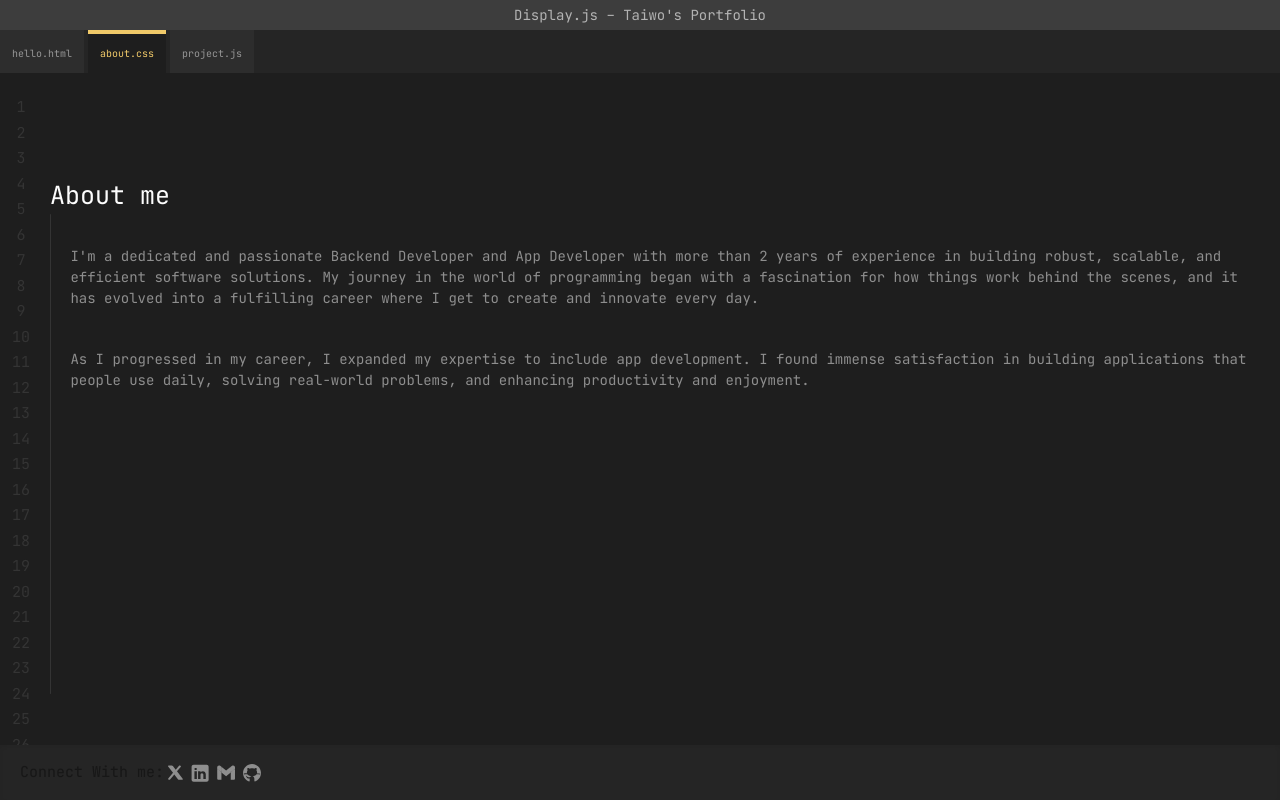
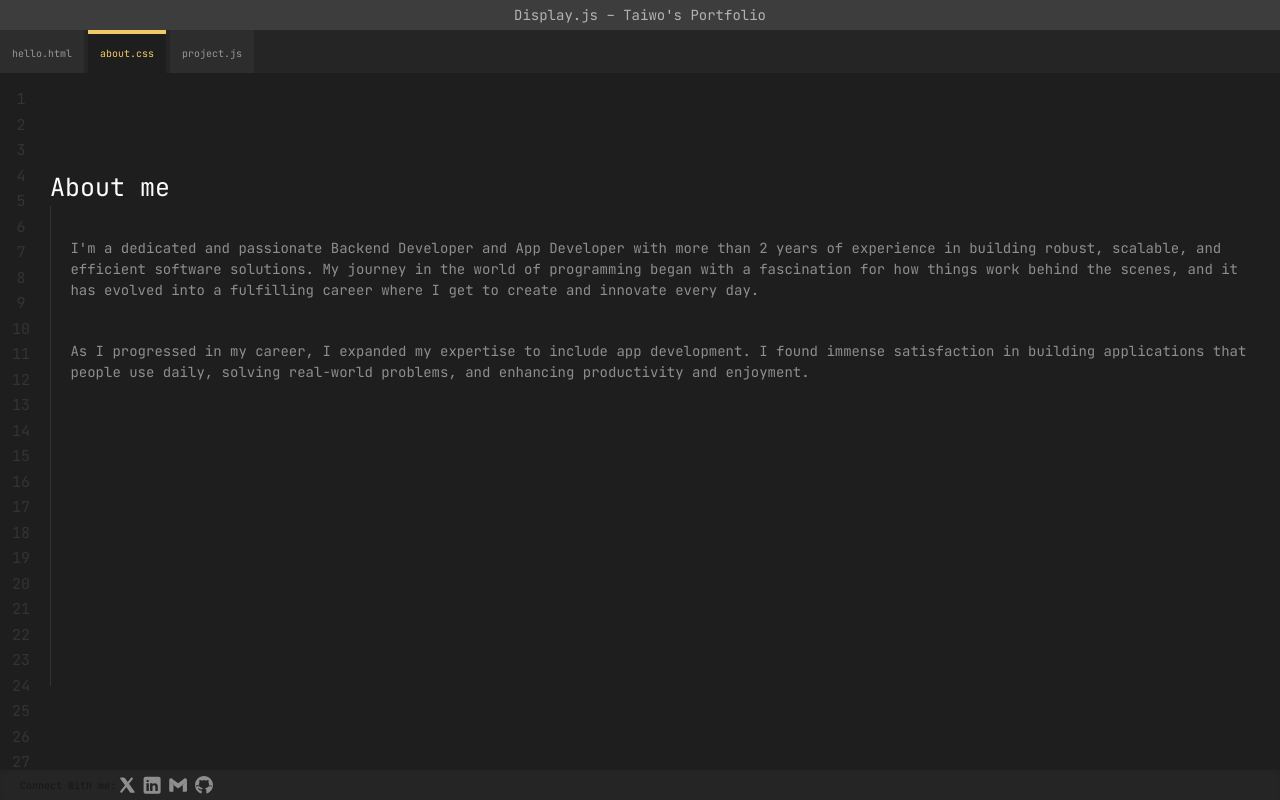
Before and after one commit to taiwoajasa245/portfolio-website, a Next.js app: page / in a window 1280 px wide. Both pictures are taken after a click on the element "about.css". Built offline with nearby package versions, Linux system fonts and the light colour scheme.

Commit message:
fixed footer

```diff
--- a/src/ui/HelloTaB/Footer.tsx
+++ b/src/ui/HelloTaB/Footer.tsx
@@ -2,9 +2,9 @@ import Image from "next/image";
 
 export default function Footer() {
   return (
-    <footer className="w-full h-[55px] bg-[#252525] flex items-center justify-start shadow-inner">
+    <footer className="w-full h-[30px] bg-[#252525] flex items-center justify-start shadow-inner">
       <div className="flex  items-center w-full ">
-        <p className="pl-5 text-[15px]">
+        <p className="pl-5 text-[10px]">
             Connect With me:
         </p>
         <a
--- a/src/ui/HomePage.tsx
+++ b/src/ui/HomePage.tsx
@@ -25,5 +25,5 @@ export default function HomePage({ activeTab }: HomePageProps) {
     }
   };
 
-  return <div className="flex items-center mt-5 w-full">{getContent()}</div>;
+  return <div className="flex items-center mt-3 w-full">{getContent()}</div>;
 }
```
